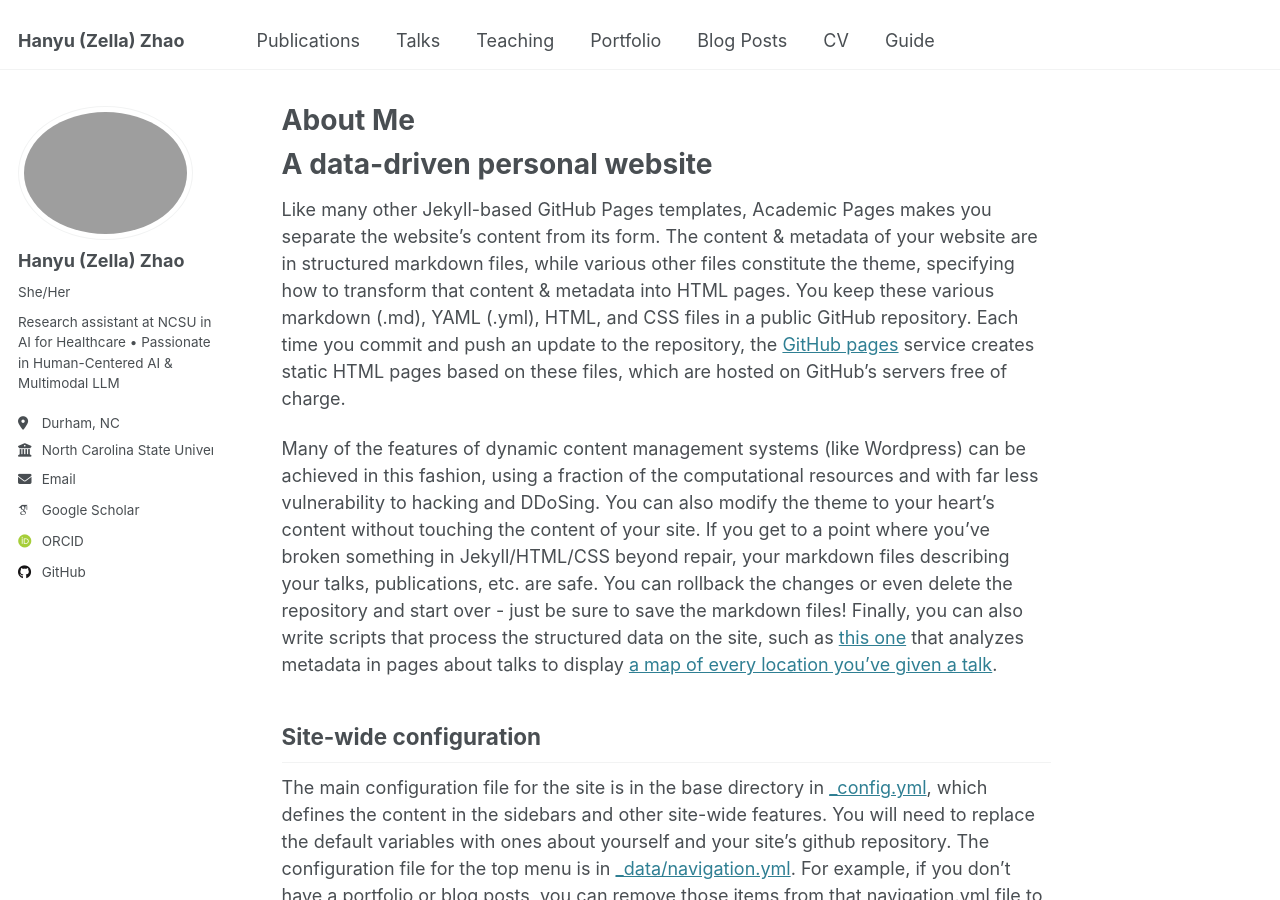
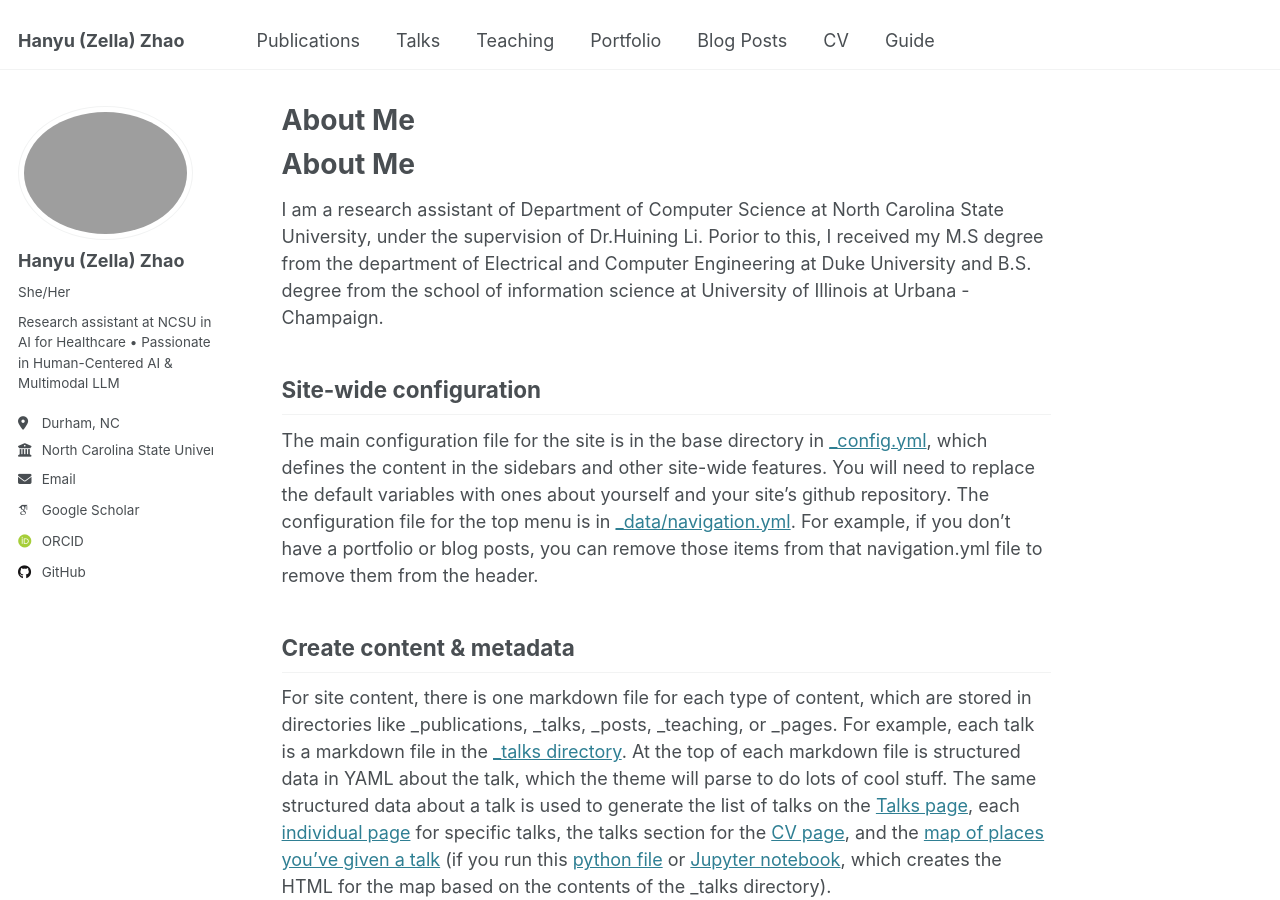
Before and after one commit to therealzella/therealzella.github.io, a Jekyll site: the page built from _pages/about.md, in a window 1280 px wide and 900 px high. Built offline with Jekyll 4.4.1, drawn with Linux system fonts in a browser that asks for light colours; some web fonts are replaced.

Commit message:
Update about.md

```diff
--- a/_pages/about.md
+++ b/_pages/about.md
@@ -7,11 +7,9 @@ redirect_from:
   - /about.html
 ---
 
-A data-driven personal website
+About Me
 ======
-Like many other Jekyll-based GitHub Pages templates, Academic Pages makes you separate the website's content from its form. The content & metadata of your website are in structured markdown files, while various other files constitute the theme, specifying how to transform that content & metadata into HTML pages. You keep these various markdown (.md), YAML (.yml), HTML, and CSS files in a public GitHub repository. Each time you commit and push an update to the repository, the [GitHub pages](https://pages.github.com/) service creates static HTML pages based on these files, which are hosted on GitHub's servers free of charge.
-
-Many of the features of dynamic content management systems (like Wordpress) can be achieved in this fashion, using a fraction of the computational resources and with far less vulnerability to hacking and DDoSing. You can also modify the theme to your heart's content without touching the content of your site. If you get to a point where you've broken something in Jekyll/HTML/CSS beyond repair, your markdown files describing your talks, publications, etc. are safe. You can rollback the changes or even delete the repository and start over - just be sure to save the markdown files! Finally, you can also write scripts that process the structured data on the site, such as [this one](https://github.com/academicpages/academicpages.github.io/blob/master/talkmap.ipynb) that analyzes metadata in pages about talks to display [a map of every location you've given a talk](https://academicpages.github.io/talkmap.html).
+I am a research assistant of Department of Computer Science at North Carolina State University, under the supervision of Dr.Huining Li. Porior to this, I received my M.S degree from the department of Electrical and Computer Engineering at Duke University and B.S. degree from the school of information science at University of Illinois at Urbana - Champaign.
 
 
 Site-wide configuration
```
